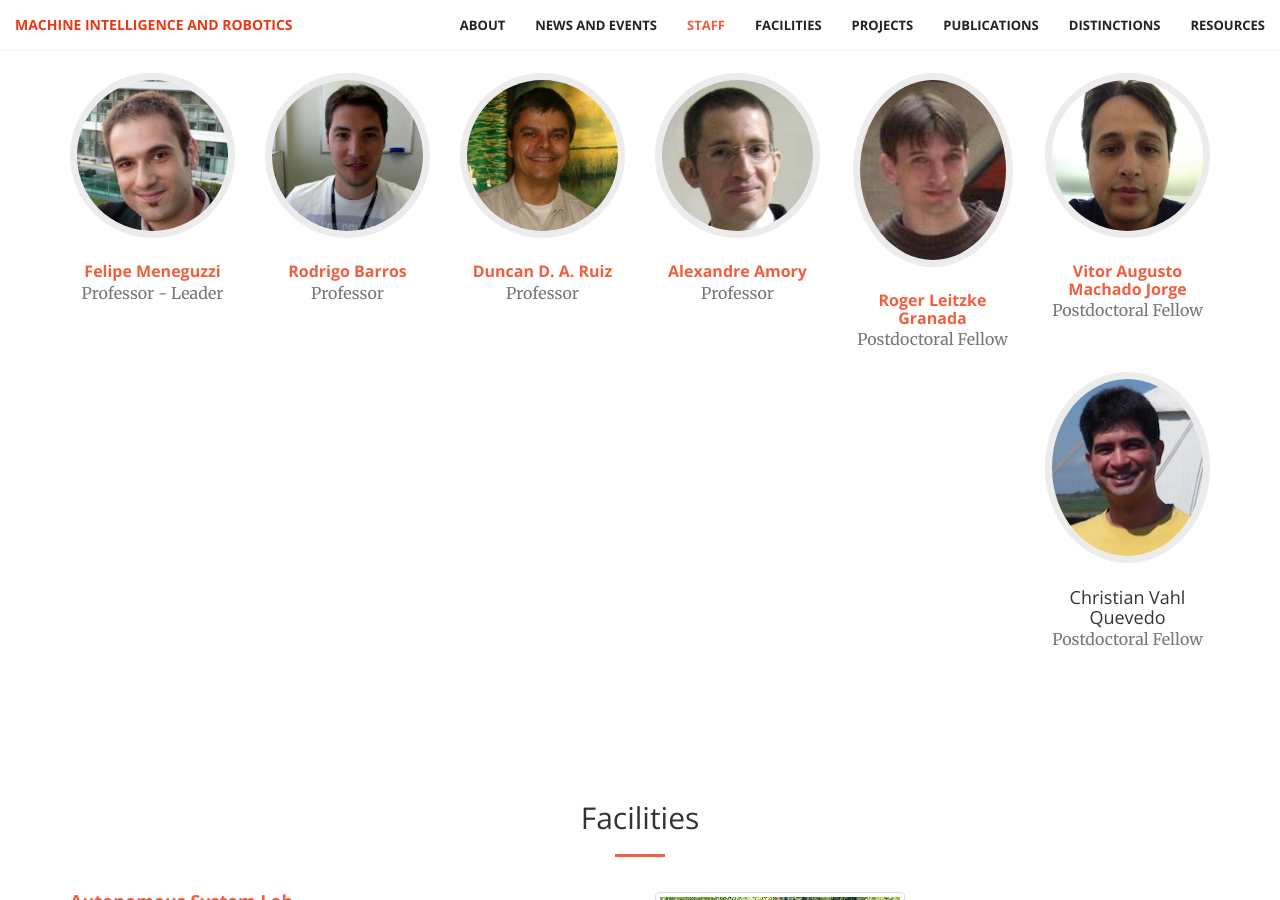
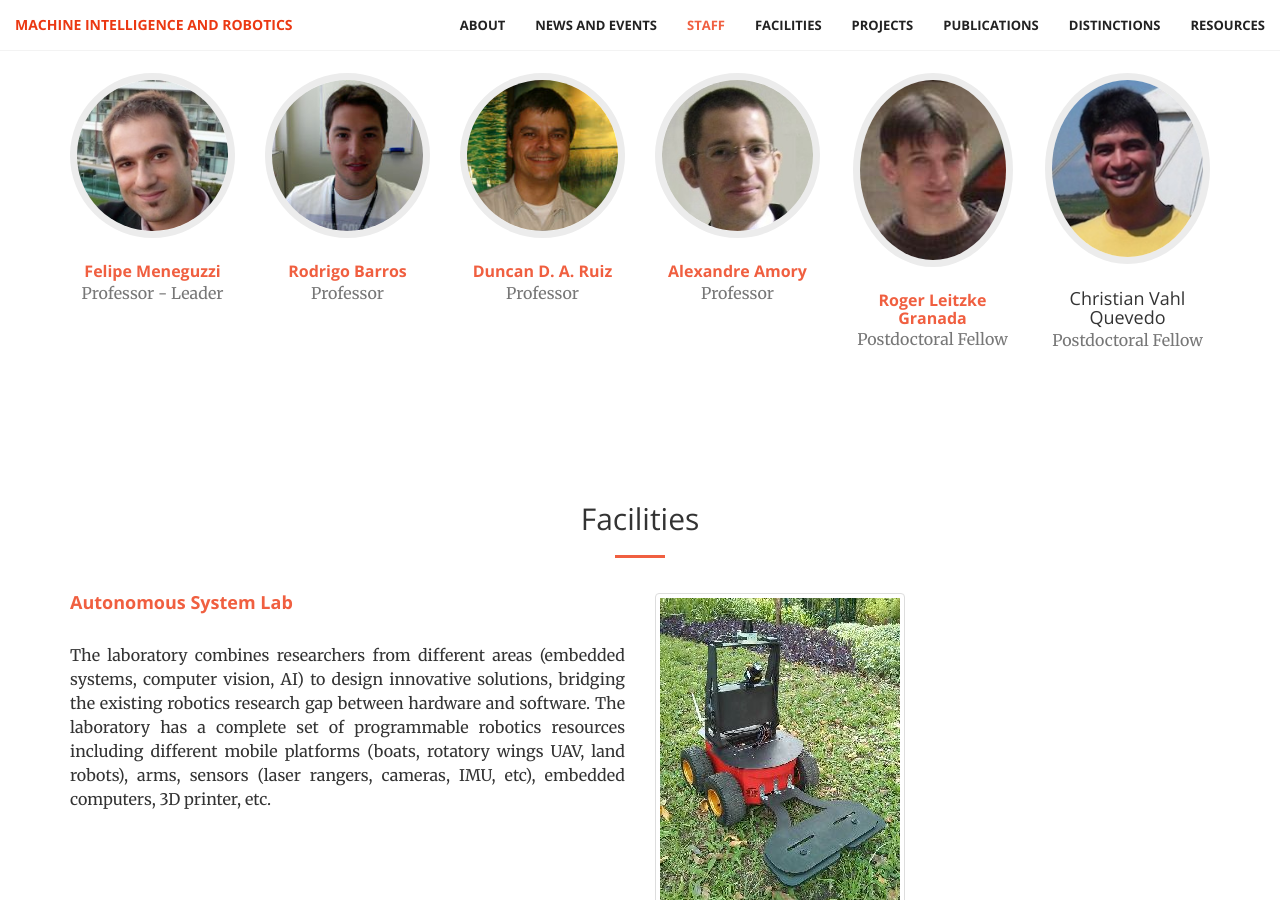
Before and after one commit to mir-pucrs/mir-pucrs, a Jekyll site: the page built from index.html, in a window 1280 px wide and 900 px high, scrolled down 2896 px. Built offline with Jekyll 4.4.1, drawn with Linux system fonts in a browser that asks for light colours; nearby versions of some CDN libraries; grey boxes are pictures that could not be loaded.

Commit message:
Removed inactive postdoc.

```diff
--- a/_includes/staff.html
+++ b/_includes/staff.html
@@ -65,13 +65,13 @@
                     </div>
                 </div>
 
-                <div class="col-sm-2">
+                <!-- <div class="col-sm-2">
                     <div class="team-member">
                         <img src="img/team/vitor.jpg" class="img-responsive img-circle" alt="">
                         <h4 class="teste"><a href="http://lattes.cnpq.br/3206235048453355">Vitor Augusto Machado Jorge</a></h4>
                         <p class="text-muted">Postdoctoral Fellow</p>
                     </div>
-                </div>
+                </div> -->
 
                 <div class="col-sm-2">
                     <div class="team-member">
```
